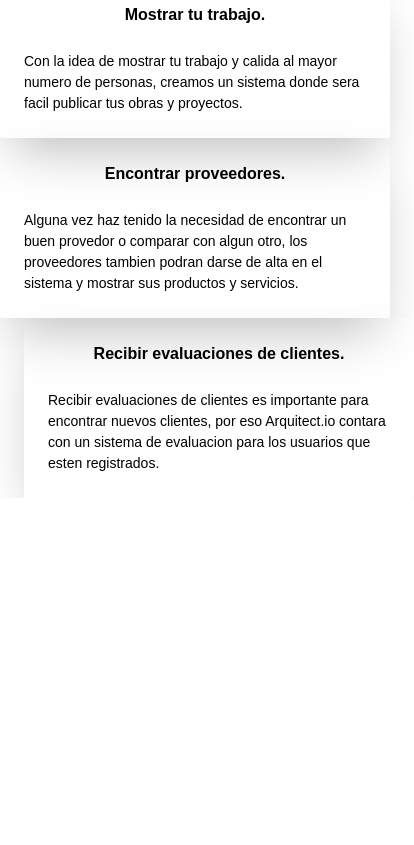
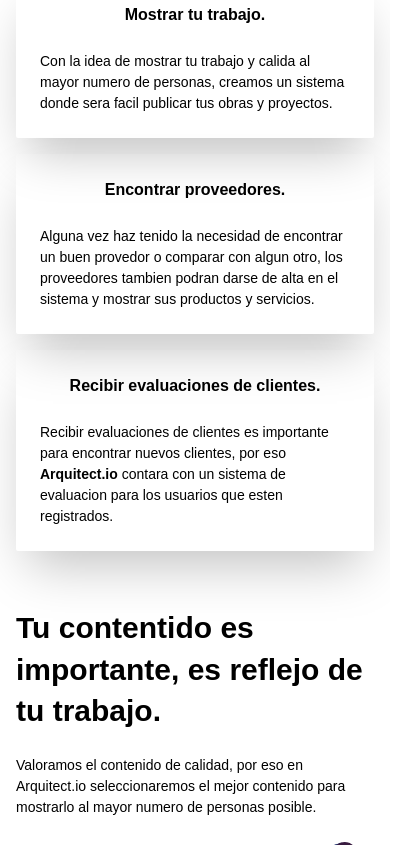
Before and after one commit to isramv/arquitectio-landing, a Gatsby site: page / in a window 390 px wide. Shown: the part 1014-1859 px from the top of the page, 414 px wide, since content can reach past the window. Before the commit the page ends 1512 px from the top, so only its background shows below. Built offline with nearby package versions, Linux system fonts and the light colour scheme; Gatsby itself is replaced by a stand-in of ours.

Commit message:
added new section

```diff
--- a/src/pages/index.js
+++ b/src/pages/index.js
@@ -1,6 +1,7 @@
 import React from "react"
 import logo from '../images/arquitectio_logo.svg'
 import heroImage from '../images/hero-image.png'
+import ilustration from '../images/illustration_girl.png'
 
 export default function Home() {
     return (
@@ -37,26 +38,43 @@ export default function Home() {
                         A finales del año 2020 la plataforma estará a tu disposción para:
                     </p>
                 </div>
-                <div className="container mx-auto md:flex md:mb-10">
-                    <div className="box-border w-full md:w-2/6 rounded-sm shadow-2xl p-6 mr-6">
+                <div className="container mx-auto md:flex md:mb-10 px-4 md:px-0">
+                    <div className="box-border w-full md:w-2/6 rounded-sm shadow-2xl p-6 mb-4 md:mr-6">
                         <h4 className='text-center font-semibold mb-6'>Mostrar tu trabajo.</h4>
                         <p className='text-sm'>Con la idea de mostrar tu trabajo y calida al mayor numero de personas,
                             creamos un sistema donde sera facil publicar tus obras y proyectos.</p>
                     </div>
-                    <div className="box-border w-full md:w-2/6 rounded-sm shadow-2xl p-6">
+                    <div className="box-border w-full md:w-2/6 rounded-sm shadow-2xl mb-4 p-6">
                         <h4 className='text-center font-semibold mb-6'>Encontrar proveedores.</h4>
                         <p className='text-sm'>Alguna vez haz tenido la necesidad de encontrar un buen provedor o
                             comparar con algun otro, los proveedores tambien podran darse de alta en el sistema y
                             mostrar sus productos y servicios.</p>
                     </div>
-                    <div className="box-border w-full md:w-2/6 rounded-sm shadow-2xl p-6 ml-6">
+                    <div className="box-border w-full md:w-2/6 rounded-sm shadow-2xl p-6 mb-4 md:ml-6">
                         <h4 className='text-center font-semibold mb-6'>Recibir evaluaciones de clientes.</h4>
                         <p className='text-sm'>Recibir evaluaciones de clientes es importante para encontrar nuevos
-                            clientes, por eso Arquitect.io contara con un sistema de evaluacion para los usuarios que
+                            clientes, por eso <b>Arquitect.io</b> contara con un sistema de evaluacion para
+                            los usuarios que
                             esten registrados.</p>
                     </div>
                 </div>
             </div>
+            <div className='container mx-auto py-10 px-4'>
+                <div className='md:flex items-center'>
+                    <div className="md:w-4/7">
+                        <h3 className='font-semibold text-3xl leading-snug'>Tu contentido es importante, es reflejo de
+                            tu trabajo.</h3>
+                        <p className='text-sm py-6'>Valoramos el contenido de calidad, por eso en Arquitect.io
+                            seleccionaremos el mejor contenido para mostrarlo al mayor numero de personas posible.</p>
+                    </div>
+                    <div className="md:w-3/7">
+                        <img src={ilustration} alt="Girl showing of her work." className=''/>
+                    </div>
+                </div>
+            </div>
+            <footer className='bg-black'>
+
+            </footer>
         </>
     )
 }
```
Also changed, not shown: src/images/illustration_girl.png (added).
